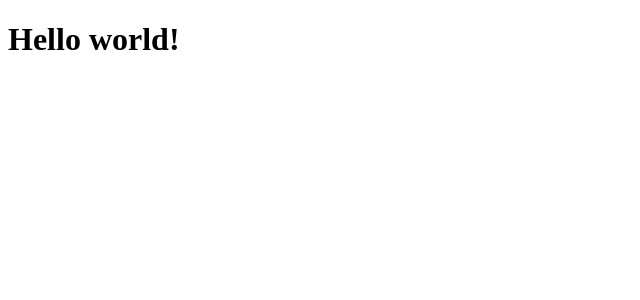
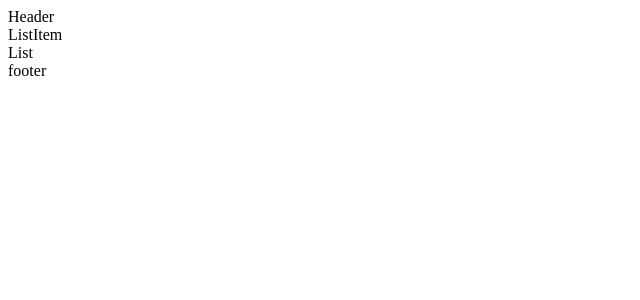
Before and after one commit to pushharder/learnReact_1_toDo, a React app: page / in a window 1280 px wide. Shown: the top 300 px of the page, without its empty margins (0-640 px from the left). Built offline with nearby package versions, Linux system fonts and the light colour scheme.

Commit message:
add basic project structure

```diff
--- a/src/app/app.tsx
+++ /dev/null
@@ -1,7 +0,0 @@
-import * as React from 'react';
-
-export const App = () => (
-    <div>
-        <h1>Hello world!</h1>
-    </div>
-)
--- /dev/null
+++ b/src/app/components/App/App.tsx
@@ -0,0 +1,24 @@
+import * as React from 'react';
+
+import { Header } from './../Header/Header';
+import { Footer } from './../Footer/Footer';
+import { ListItem } from './../ListItem/ListItem';
+import { List } from './../List/List';
+
+export class App extends React.Component {
+    private name: string = 'asdf';
+    constructor(props: any) {
+        super(props);
+    }
+
+    render(){
+        return (
+            <>
+                <Header />
+                <ListItem />
+                <List />
+                <Footer />
+            </>
+        )
+    }
+}
--- /dev/null
+++ b/src/app/components/Footer/Footer.tsx
@@ -0,0 +1,11 @@
+import * as React from 'react';
+
+export class Footer extends React.Component {
+    render(){
+        return (
+            <div>
+                footer
+            </div>
+        )
+    }
+}
--- /dev/null
+++ b/src/app/components/Header/Header.tsx
@@ -0,0 +1,11 @@
+import * as React from 'react';
+
+export class Header extends React.Component {
+    render(){
+        return (
+            <div>
+                Header
+            </div>
+        )
+    }
+}
--- /dev/null
+++ b/src/app/components/List/List.tsx
@@ -0,0 +1,11 @@
+import * as React from 'react';
+
+export class List extends React.Component {
+    render(){
+        return (
+            <div>
+                List
+            </div>
+        )
+    }
+}
--- /dev/null
+++ b/src/app/components/ListItem/ListItem.tsx
@@ -0,0 +1,11 @@
+import * as React from 'react';
+
+export class ListItem extends React.Component {
+    render(){
+        return (
+            <div>
+                ListItem
+            </div>
+        )
+    }
+}
--- a/src/index.js
+++ b/src/index.js
@@ -1,6 +1,6 @@
 import React from 'react';
 import ReactDom from 'react-dom';
 
-import {App} from './app/app.tsx';
+import {App} from './app/components/App/App.tsx';
 
 ReactDom.render(<App />, document.getElementById('root'));
```
